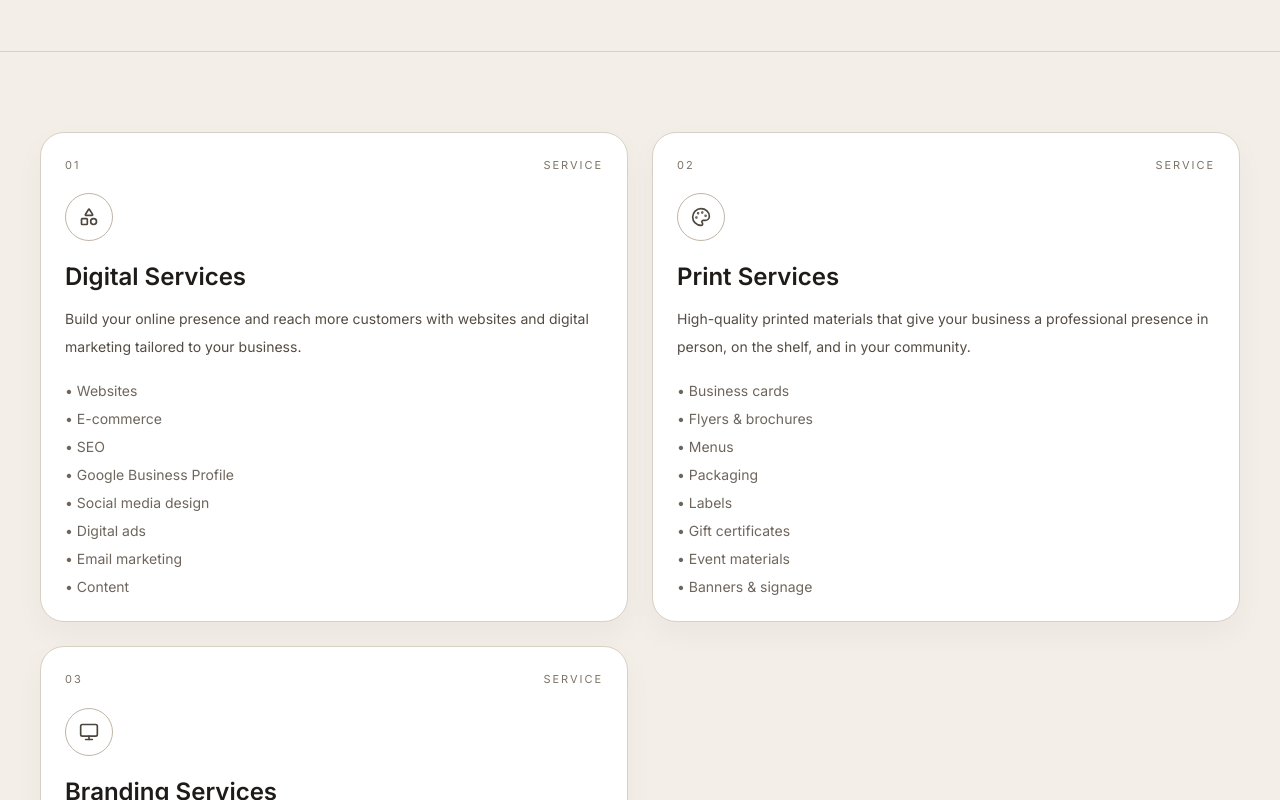
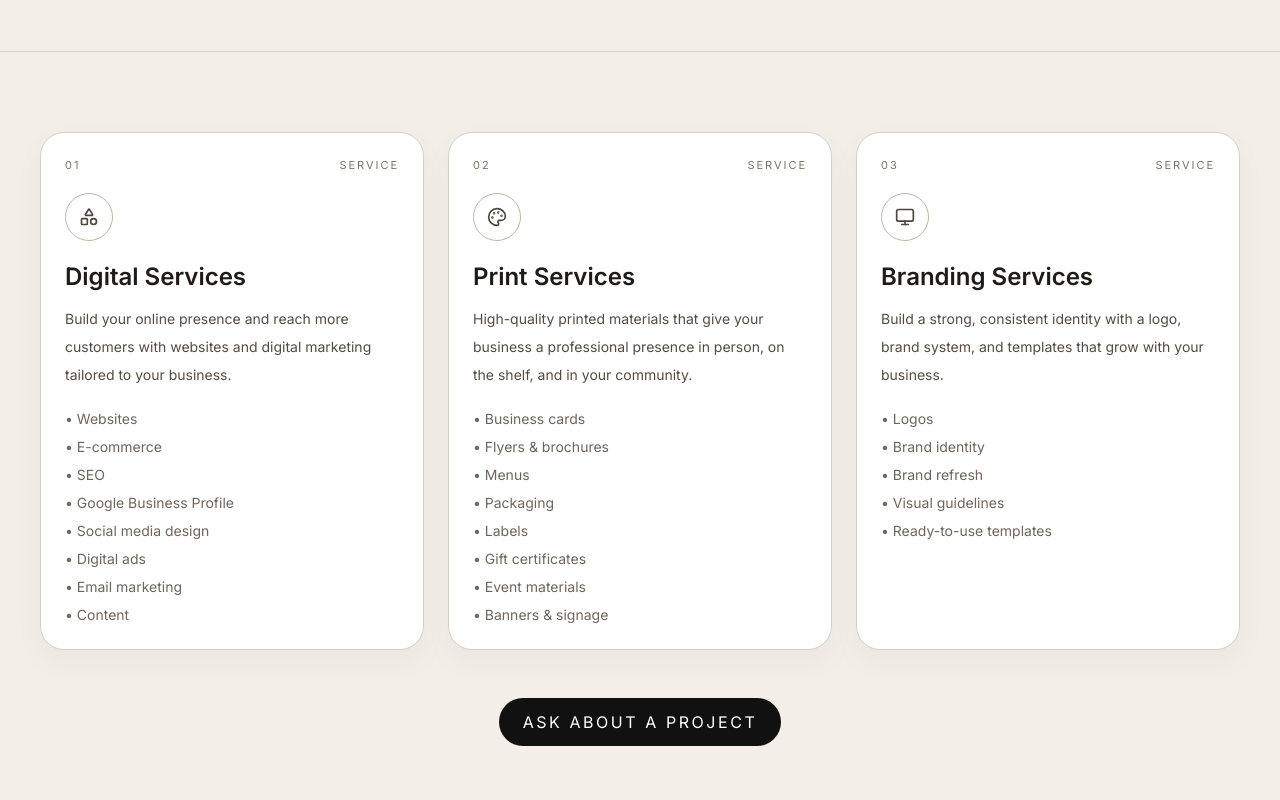
Before and after one commit to pbuyan/webgrafy, a Next.js app: page /en/services in a window 1280 px wide. Shown: the part 620-1420 px from the top of the page. Built offline with nearby package versions, Linux system fonts and the light colour scheme.

Commit message:
page layout

```diff
--- a/app/[locale]/services/page.tsx
+++ b/app/[locale]/services/page.tsx
@@ -24,7 +24,7 @@ export default async function ServicesPage({
 
       <section className="py-20">
         <Container>
-          <div className="grid gap-6 lg:grid-cols-2">
+          <div className="grid gap-6 lg:grid-cols-3">
             {dict.services.map((service, index) => (
               <ServiceCard
                 key={service.title}
```
Also changed, not shown: app/[locale]/packages/page.tsx (+4 -6 lines).
